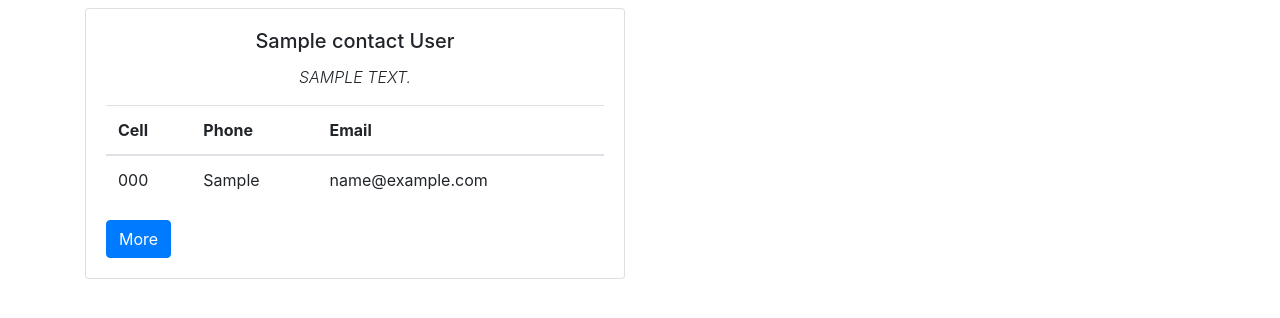
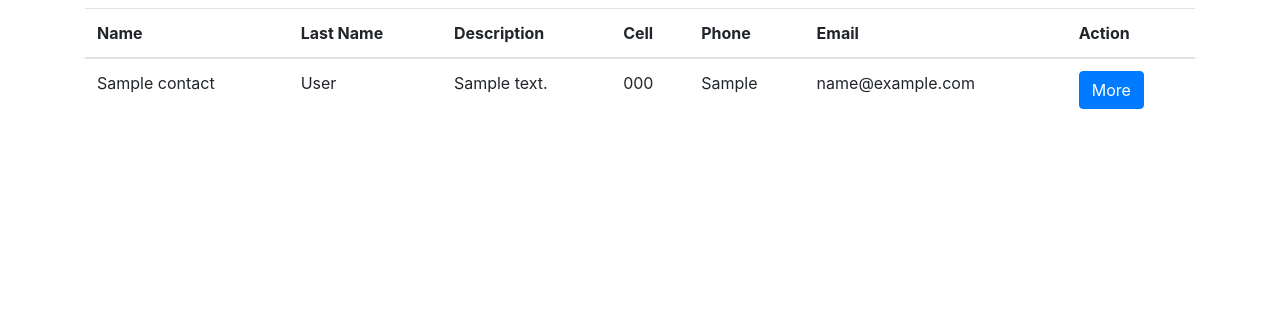
Before and after one commit to ewkin/contact_book, a Django app: page / in a window 1280 px wide. Shown: the part 48-366 px from the top of the page. Run offline with Django 3.2, Linux system fonts and the light colour scheme; tables that the repository leaves empty hold one stand-in row (values such as "Sample post"); some libraries are stand-ins or nearby versions.

Commit message:
added contact page

```diff
--- /dev/null
+++ b/contacts/templates/contacts/base.html
@@ -0,0 +1,35 @@
+<!DOCTYPE html>
+<html lang="en">
+
+<head>
+    <meta charset="UTF-8">
+    <meta name="viewport" content="width=device-width, initial-scale=1.0">
+    <link rel="stylesheet" href="https://stackpath.bootstrapcdn.com/bootstrap/4.5.2/css/bootstrap.min.css"
+        integrity="sha384-JcKb8q3iqJ61gNV9KGb8thSsNjpSL0n8PARn9HuZOnIxN0hoP+VmmDGMN5t9UJ0Z" crossorigin="anonymous">
+    <title>Contact list</title>
+</head>
+
+<body>
+    <header class="container">
+        <h1 class="text-primary text-center">Contact list</h1>
+
+    </header>
+    <div class="container">
+        {% block content %}
+        {% endblock %}
+    </div>
+
+
+    <!-- JS, Popper.js, and jQuery -->
+    <script src="https://code.jquery.com/jquery-3.5.1.slim.min.js"
+        integrity="sha384-DfXdz2htPH0lsSSs5nCTpuj/zy4C+OGpamoFVy38MVBnE+IbbVYUew+OrCXaRkfj" crossorigin="anonymous">
+    </script>
+    <script src="https://cdn.jsdelivr.net/npm/popper.js@1.16.1/dist/umd/popper.min.js"
+        integrity="sha384-9/reFTGAW83EW2RDu2S0VKaIzap3H66lZH81PoYlFhbGU+6BZp6G7niu735Sk7lN" crossorigin="anonymous">
+    </script>
+    <script src="https://stackpath.bootstrapcdn.com/bootstrap/4.5.2/js/bootstrap.min.js"
+        integrity="sha384-B4gt1jrGC7Jh4AgTPSdUtOBvfO8shuf57BaghqFfPlYxofvL8/KUEfYiJOMMV+rV" crossorigin="anonymous">
+    </script>
+</body>
+
+</html>
--- a/contacts/templates/contacts/contact_list.html
+++ b/contacts/templates/contacts/contact_list.html
@@ -1,67 +1,35 @@
-<!DOCTYPE html>
-<html lang="en">
+{% extends 'contacts/base.html' %}
+{% block content %}
 
-<head>
-    <meta charset="UTF-8">
-    <meta name="viewport" content="width=device-width, initial-scale=1.0">
-    <link rel="stylesheet" href="https://stackpath.bootstrapcdn.com/bootstrap/4.5.2/css/bootstrap.min.css"
-        integrity="sha384-JcKb8q3iqJ61gNV9KGb8thSsNjpSL0n8PARn9HuZOnIxN0hoP+VmmDGMN5t9UJ0Z" crossorigin="anonymous">
-    <title>Contact list</title>
-</head>
 
-<body>
-    <header class="container">
-        <h1 class="text-primary text-center">Contact list</h1>
-
-    </header>
-    <div class="container">
-        <div class="row">
-            {% for contact in contacts %}
-            <div class="col-sm-6">
-                <div class="card">
-                    <div class="card-body">
-                        <h5 class="card-title text-center ">{{ contact.name }} {{contact.lastname}}</h5>
-                        <p class="text-center text-uppercase font-weight-light font-italic">
-                            {{contact.description}}</p>
 <table class="table ">
     <thead>
         <tr>
+            <th scope="col">Name</th>
+            <th scope="col">Last Name</th>
+            <th scope="col">Description</th>
             <th scope="col">Cell</th>
             <th scope="col">Phone</th>
             <th scope="col">Email</th>
-
+            <th scope="col">Action</th>
         </tr>
     </thead>
+
     <tbody>
+        {% for contact in contacts %}
         <tr>
+            <td>{{ contact.name }}</td>
+            <td>{{ contact.lastname }}</td>
+            <td>{{ contact.description }}</td>
             <td>{{ contact.mobile }}</td>
             <td>{{ contact.work }}</td>
             <td>{{ contact.email }}</td>
+            <td> <a href="{% url 'contact_detail' pk=contact.pk %}" class="btn btn-primary">More</a>
+            </td>
         </tr>
+        {% endfor %}
     </tbody>
 </table>
-                        <a href="#" class="btn btn-primary">More</a>
-                    </div>
-                </div>
-            </div>
-            {% endfor %}
-        </div>
-    </div>
 
 
-
-
-
-    <!-- JS, Popper.js, and jQuery -->
-    <script src="https://code.jquery.com/jquery-3.5.1.slim.min.js"
-        integrity="sha384-DfXdz2htPH0lsSSs5nCTpuj/zy4C+OGpamoFVy38MVBnE+IbbVYUew+OrCXaRkfj" crossorigin="anonymous">
-    </script>
-    <script src="https://cdn.jsdelivr.net/npm/popper.js@1.16.1/dist/umd/popper.min.js"
-        integrity="sha384-9/reFTGAW83EW2RDu2S0VKaIzap3H66lZH81PoYlFhbGU+6BZp6G7niu735Sk7lN" crossorigin="anonymous">
-    </script>
-    <script src="https://stackpath.bootstrapcdn.com/bootstrap/4.5.2/js/bootstrap.min.js"
-        integrity="sha384-B4gt1jrGC7Jh4AgTPSdUtOBvfO8shuf57BaghqFfPlYxofvL8/KUEfYiJOMMV+rV" crossorigin="anonymous">
-    </script>
-</body>
-
-</html>
+{% endblock %}
--- a/contacts/urls.py
+++ b/contacts/urls.py
@@ -4,4 +4,5 @@ from . import views
 
 urlpatterns = [
     path('', views.contact_list, name='post_list'),
+    path('contact/<int:pk>/', views.contact_detail, name='contact_detail'),
 ]
--- a/contacts/views.py
+++ b/contacts/views.py
@@ -1,8 +1,14 @@
 from django.shortcuts import render
 from django.utils import timezone
 from .models import Contact
+from django.shortcuts import render, get_object_or_404
 
 
 def contact_list(request):
     contacts = Contact.objects.filter()
     return render(request, 'contacts/contact_list.html', {'contacts': contacts})
+
+
+def contact_detail(request, pk):
+    contact = get_object_or_404(Contact, pk=pk)
+    return render(request, 'contacts/contact_detail.html', {'contact': contact})
```
Also changed, not shown: contacts/templates/contacts/contact_detail.html (added, +23 -0 lines). Lines whose indentation alone changed are shown as unchanged.
